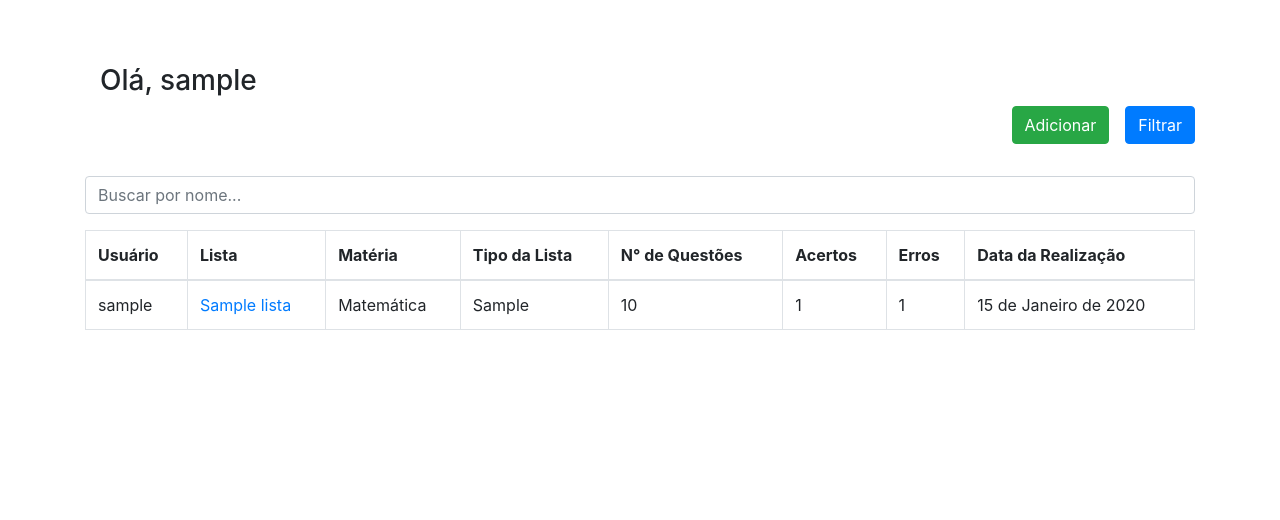
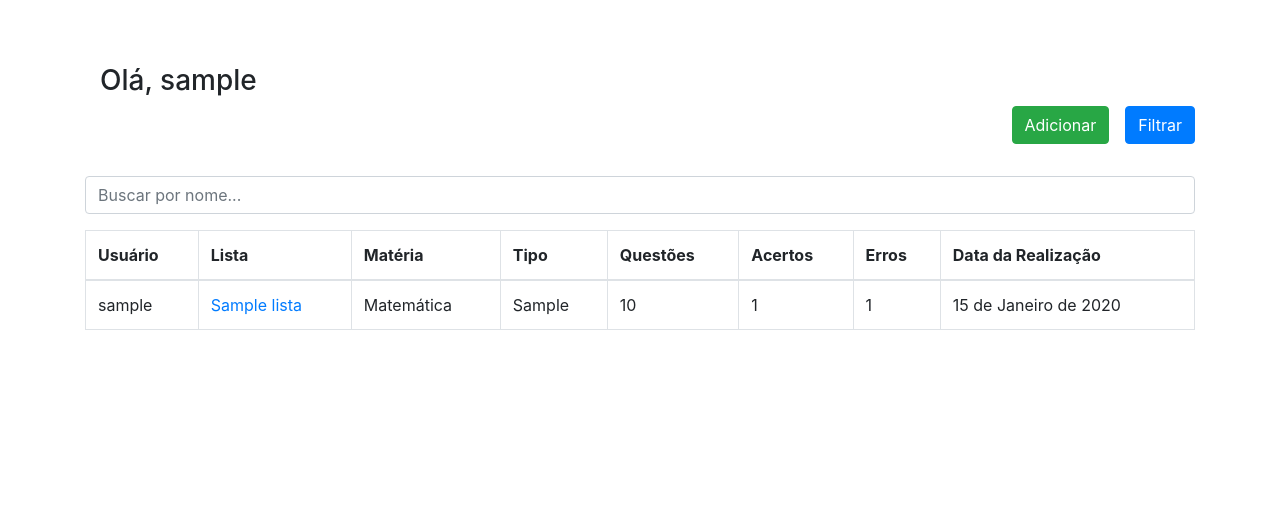
Before and after one commit to VictorGM01/controle_de_questoes, a Django app: page /users/dashboard/ in a window 1280 px wide. Shown: the part 56-576 px from the top of the page. Run offline with Django 4.2, Linux system fonts and the light colour scheme; a user stored in the database is signed in; tables that the repository leaves empty hold one stand-in row (values such as "Sample post").

Commit message:
Personaliza página de dashboard

```diff
--- a/templates/usuarios/dashboard.html
+++ b/templates/usuarios/dashboard.html
@@ -64,8 +64,8 @@
                 {% endif %}
                 <th>Lista</th>
                 <th>Matéria</th>
-                <th>Tipo da Lista</th>
-                <th>N° de Questões</th>
+                <th>Tipo</th>
+                <th>Questões</th>
                 <th>Acertos</th>
                 <th>Erros</th>
                 <th>Data da Realização</th>
@@ -78,13 +78,13 @@
                     <td>{{ lista.usuario }}</td>
                     {% else %}
                     {% endif %}
-                    <td><a href="{% url 'detalhes-listas' lista.id%}">{{ lista.nome_da_lista }}</a></td>
-                    <td>{{ lista.materia }}</td>
-                    <td>{{ lista.tipo }}</td>
-                    <td>{{ lista.quantidade_questoes }}</td>
-                    <td>{{ lista.acertos }}</td>
-                    <td>{{ lista.erros }}</td>
-                    <td>{{ lista.data_realizacao }}</td>
+                    <td style='vertical-align:middle'><a href="{% url 'detalhes-listas' lista.id%}">{{ lista.nome_da_lista }}</a></td>
+                    <td style='vertical-align:middle'>{{ lista.materia }}</td>
+                    <td style='vertical-align:middle'>{{ lista.tipo }}</td>
+                    <td style='vertical-align:middle'>{{ lista.quantidade_questoes }}</td>
+                    <td style='vertical-align:middle'>{{ lista.acertos }}</td>
+                    <td style='vertical-align:middle'>{{ lista.erros }}</td>
+                    <td style='vertical-align:middle'>{{ lista.data_realizacao }}</td>
                 </tr>
             {% endfor %}
         </tbody>
```
